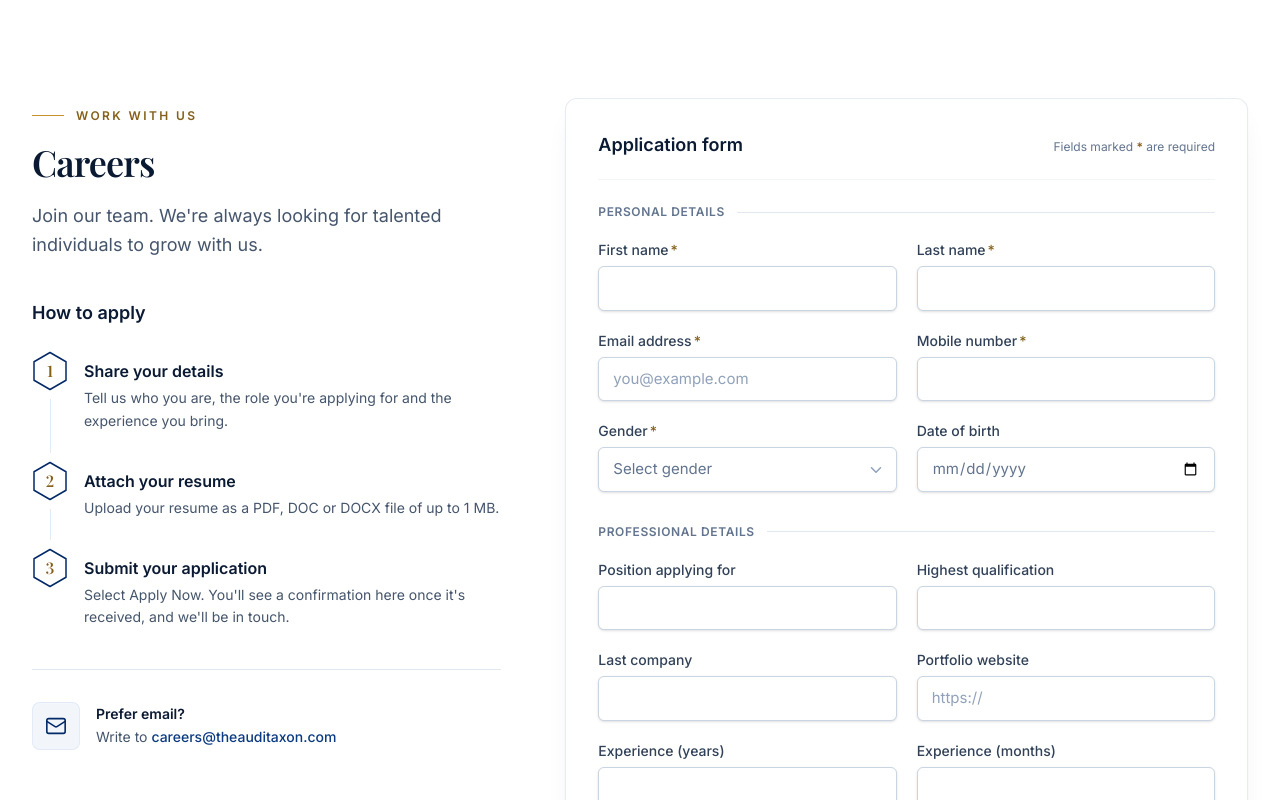
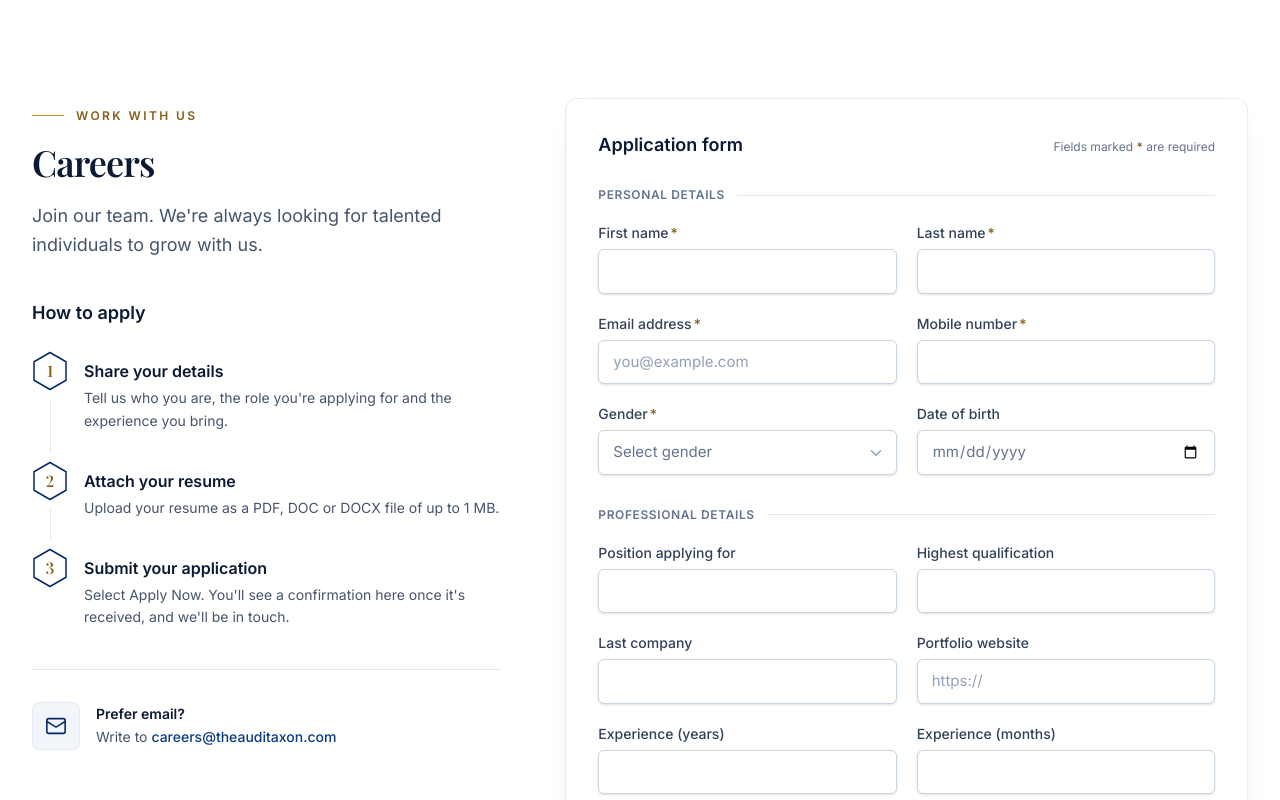
Before and after one commit to Rasmiranjanx/The-Auditaxon, a React (Vite) app in the folder Client/: page / in a window 1280 px wide. Shown: the part 4240-5040 px from the top of the page. Built offline with nearby package versions, Linux system fonts and the light colour scheme; no server answers; a web font is replaced by a local one.

Commit message:
style: adjust spacing in application form for improved layout consistency

```diff
--- a/Client/src/components/careers.jsx
+++ b/Client/src/components/careers.jsx
@@ -180,14 +180,14 @@ const Careers = () => {
           {/* Application form */}
           <div className="lg:col-span-7">
             <div className="card p-6 sm:p-8">
-              <div className="flex flex-wrap items-baseline justify-between gap-x-4 gap-y-1 border-b border-slate-100 pb-5">
+              <div className="flex flex-wrap items-baseline justify-between gap-x-4 gap-y-1">
                 <h3 className="text-lg font-semibold text-ink">Application form</h3>
                 <p className="text-xs text-slate-500">
                   Fields marked <span className="font-semibold text-gold-700">*</span> are required
                 </p>
               </div>
 
-              <form onSubmit={handleSubmit} className="mt-6 space-y-8">
+              <form onSubmit={handleSubmit} className="mt-7 space-y-8">
                 <fieldset className="min-w-0">
                   <GroupLegend>Personal details</GroupLegend>
                   <div className="mt-5 grid grid-cols-1 gap-5 sm:grid-cols-2">
```
